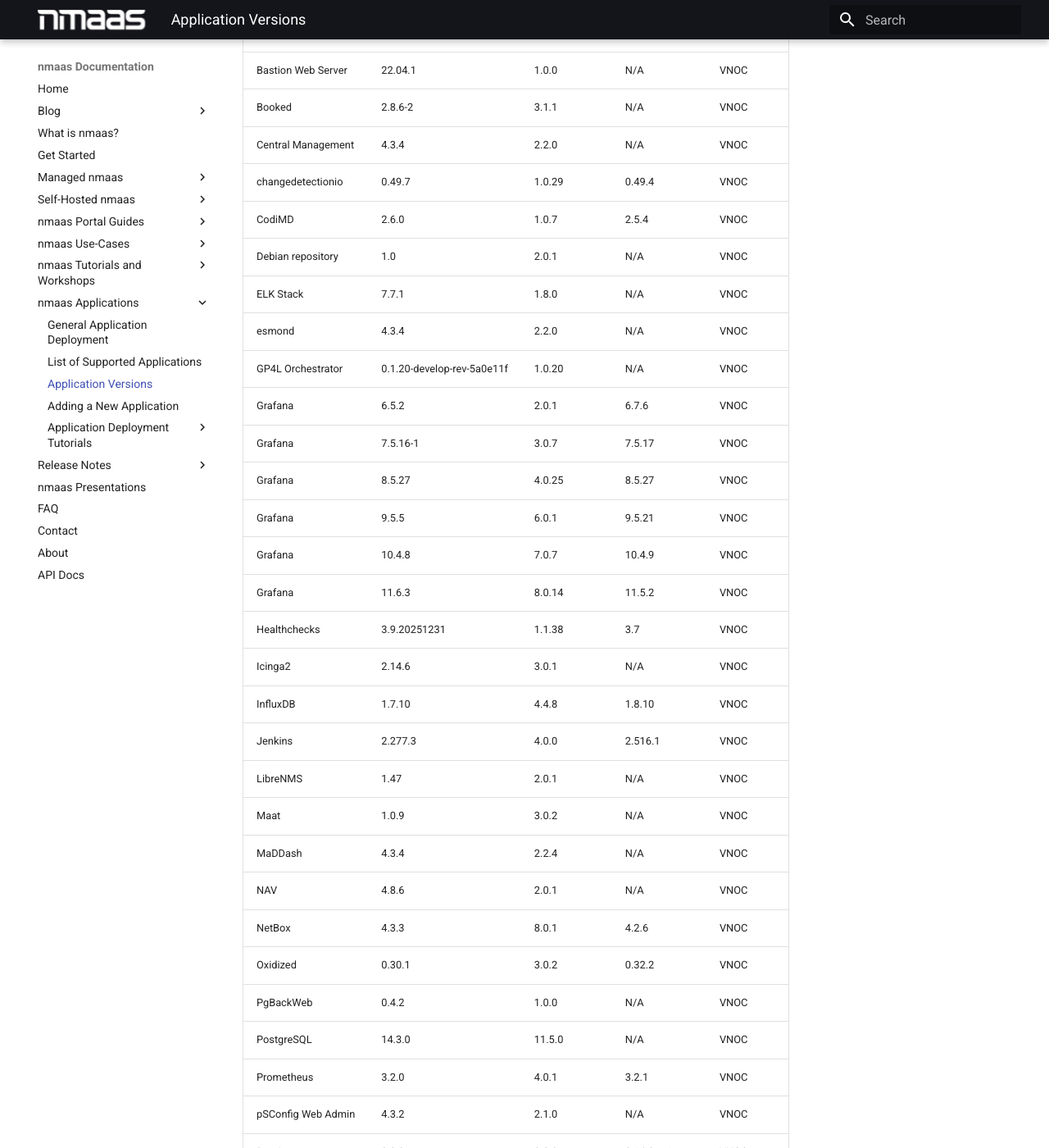
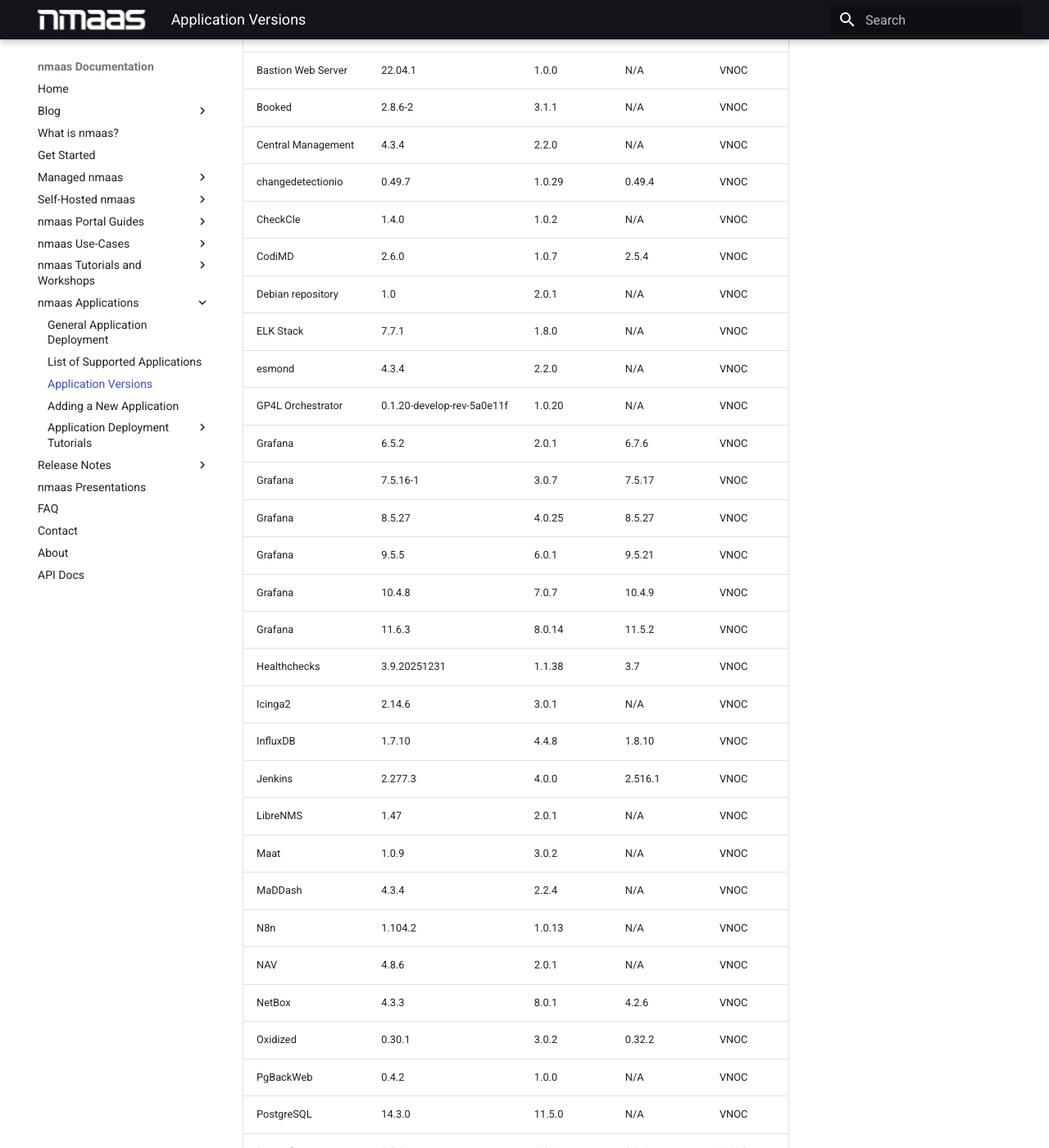
Before and after one commit to nmaas-platform/nmaas-docs, an MkDocs documentation site: the page built from docs/nmaas-applications/application-versions.md, in a window 1280 px wide and 1400 px high, scrolled down 394 px. Shown: the whole window at 82% size. Built offline with MkDocs 1.6.1 and Material for MkDocs 9.7.7, drawn with Linux system fonts in a browser that asks for light colours.

Commit message:
Automated update of application versions list

```diff
--- a/docs/nmaas-applications/application-versions.md
+++ b/docs/nmaas-applications/application-versions.md
@@ -11,6 +11,7 @@
     |      Booked      |          2.8.6-2         |    3.1.1    |      N/A     |  VNOC  |
     |Central Management|           4.3.4          |    2.2.0    |      N/A     |  VNOC  |
     | changedetectionio|          0.49.7          |    1.0.29   |    0.49.4    |  VNOC  |
+    |     CheckCle     |           1.4.0          |    1.0.2    |      N/A     |  VNOC  |
     |      CodiMD      |           2.6.0          |    1.0.7    |     2.5.4    |  VNOC  |
     | Debian repository|            1.0           |    2.0.1    |      N/A     |  VNOC  |
     |     ELK Stack    |           7.7.1          |    1.8.0    |      N/A     |  VNOC  |
@@ -29,6 +30,7 @@
     |     LibreNMS     |           1.47           |    2.0.1    |      N/A     |  VNOC  |
     |       Maat       |           1.0.9          |    3.0.2    |      N/A     |  VNOC  |
     |      MaDDash     |           4.3.4          |    2.2.4    |      N/A     |  VNOC  |
+    |        N8n       |          1.104.2         |    1.0.13   |      N/A     |  VNOC  |
     |        NAV       |           4.8.6          |    2.0.1    |      N/A     |  VNOC  |
     |      NetBox      |           4.3.3          |    8.0.1    |     4.2.6    |  VNOC  |
     |     Oxidized     |          0.30.1          |    3.0.2    |    0.32.2    |  VNOC  |
```
